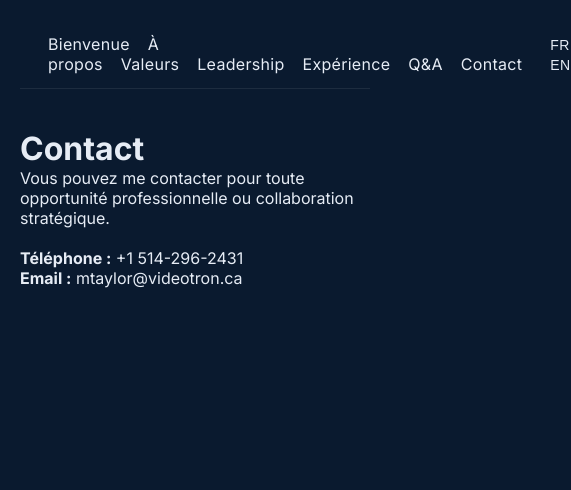
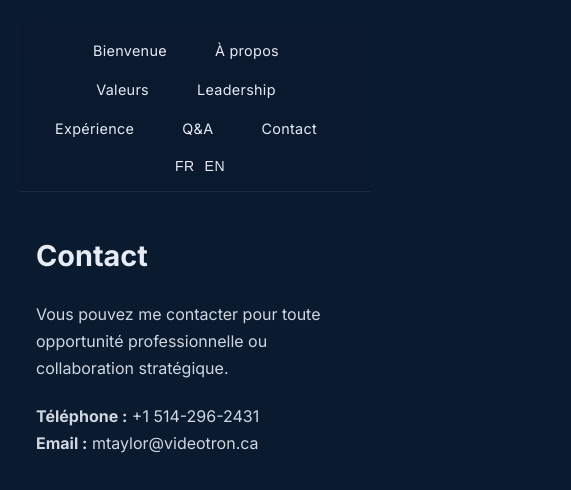
Before and after one commit to mtaylor-can/michael-app, a React (Vite) app: page /contact in a window 390 px wide. Shown: the top 490 px of the page, 571 px wide, since content can reach past the window. Built offline with nearby package versions, Linux system fonts and the light colour scheme.

Commit message:
Add mobile responsive styles

```diff
--- a/src/styles.css
+++ b/src/styles.css
@@ -19,3 +19,85 @@ a {
 html {
   scroll-behavior: smooth;
 }
+.section {
+  max-width: 900px;
+  margin: 0 auto;
+  padding: 60px 20px;
+  line-height: 1.7;
+}
+.section h1 {
+  font-size: 2.2rem;
+  margin-bottom: 20px;
+}
+.section p {
+  font-size: 1.05rem;
+  opacity: 0.9;
+}
+.navbar {
+  backdrop-filter: blur(12px);
+  background: rgba(10, 26, 47, 0.6);
+  padding: 18px 32px;
+}
+.nav-left a {
+  padding: 6px 10px;
+  border-radius: 4px;
+}
+.nav-left a:hover {
+  background: rgba(255,255,255,0.08);
+  opacity: 1;
+}
+.section h1 {
+  animation: fadeIn 0.6s ease forwards;
+  opacity: 0;
+}
+@keyframes fadeIn {
+  from { opacity: 0; transform: translateY(8px); }
+  to { opacity: 1; transform: translateY(0); }
+}
+.qa-item {
+  background: rgba(255,255,255,0.04);
+  padding: 20px;
+  border-radius: 8px;
+  margin-bottom: 16px;
+  transition: 0.2s ease;
+}
+.qa-item:hover {
+  background: rgba(255,255,255,0.07);
+}
+.qa-item h3 {
+  margin-bottom: 8px;
+  font-size: 1.2rem;
+}
+@media (max-width: 768px) {
+  .navbar {
+    flex-direction: column;
+    gap: 12px;
+    padding: 16px;
+  }
+  .nav-left {
+    display: flex;
+    flex-wrap: wrap;
+    justify-content: center;
+    gap: 10px;
+  }
+  .nav-left a {
+    font-size: 0.9rem;
+  }
+
+  .section {
+    padding: 40px 16px;
+  }
+  .section h1 {
+    font-size: 1.8rem;
+  }
+  .section p {
+    font-size: 1rem;
+  }
+
+  .qa-item {
+    padding: 16px;
+  }
+  .qa-item h3 {
+    font-size: 1.1rem;
+  }
+}
```
